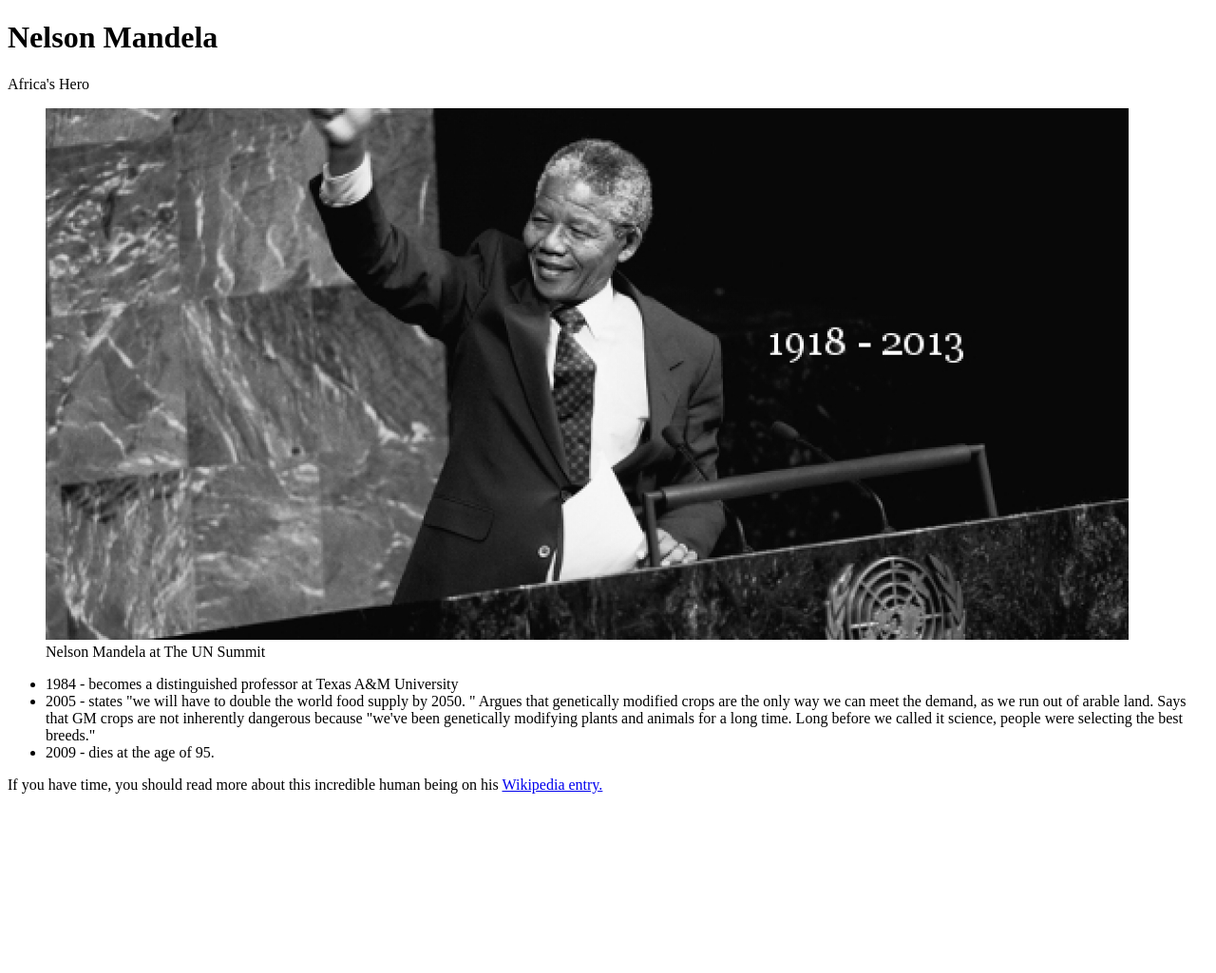
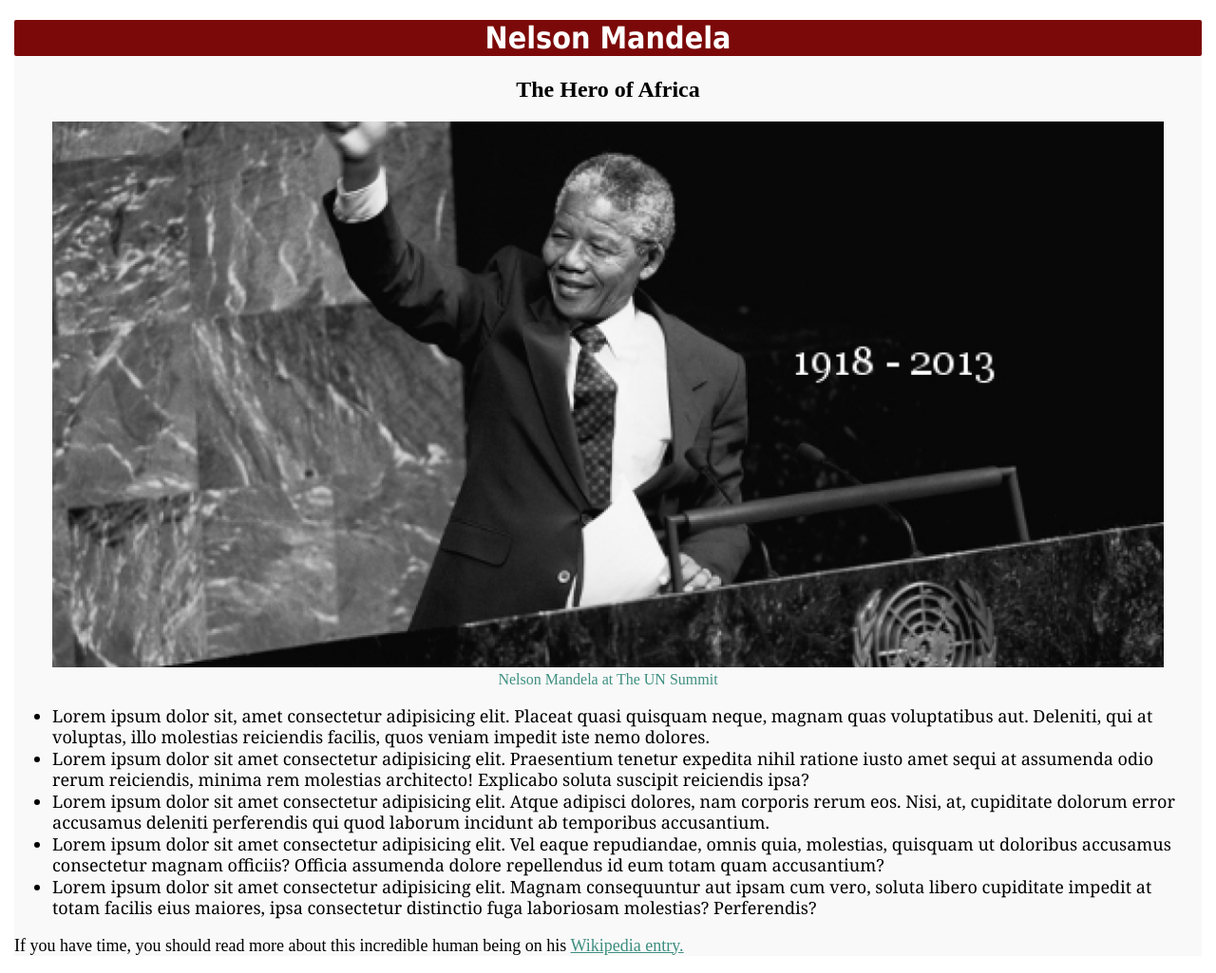
Before and after one commit to edrissa/Build-a-Tribute-Page, a plain HTML site: page index.html in a window 1280 px wide. Shown: the whole page at 95% size. Before the commit the page ends 852 px from the top, so only its background shows below. Drawn offline with Linux system fonts and the light colour scheme.

Commit message:
Project completed

```diff
--- a/index.html
+++ b/index.html
@@ -5,12 +5,14 @@
     <meta name="viewport" content="width=device-width, initial-scale=1.0">
     <meta http-equiv="X-UA-Compatible" content="ie=edge">
     <title>Tribute Page</title>
-    <link rel="stylesheet" href="style.css">
+    <link rel="stylesheet" href="main.css">
 </head>
 <body>
     <main id="main">
         <h1 id="title">Nelson Mandela</h1>
-        <p>Africa's Hero</p>
+
+        <h2 id="subtitle">The Hero of Africa</h2>
+
         <div id="img-div">
             <figure>
                 <img id="image" src="image/mandela.jpg">
@@ -23,17 +25,31 @@
         </div>
 
         <div id="tribute-info">
-            <p>
                 <ul>
-                    <li>1984 - becomes a distinguished professor at Texas A&M University</li>
-                    <li>2005 - states "we will have to double the world food supply by 2050.
-                        " Argues that genetically modified crops are the only way we can meet the demand,
-                        as we run out of arable land. Says that GM crops are not inherently dangerous because
-                        "we've been genetically modifying plants and animals for a long time. Long before we called it science,
-                         people were selecting the best breeds."
-                    <li>2009 - dies at the age of 95.</li>
+                    <li>Lorem ipsum dolor sit, amet consectetur adipisicing elit. Placeat quasi quisquam neque, magnam quas voluptatibus aut. Deleniti,
+                        qui at voluptas, illo molestias reiciendis facilis, quos veniam impedit iste nemo dolores.
+                    </li>
+
+                    <li>Lorem ipsum dolor sit amet consectetur adipisicing elit.
+                        Praesentium tenetur expedita nihil ratione iusto amet sequi at assumenda odio rerum reiciendis,
+                        minima rem molestias architecto! Explicabo soluta suscipit reiciendis ipsa?
+                    </li>
+
+                    <li>Lorem ipsum dolor sit amet consectetur adipisicing elit. Atque adipisci dolores, nam corporis rerum eos. Nisi, at,
+                        cupiditate dolorum error accusamus deleniti perferendis qui quod laborum incidunt ab temporibus accusantium.
+                    </li>
+
+                    <li>
+                        Lorem ipsum dolor sit amet consectetur adipisicing elit. Vel eaque repudiandae, omnis quia, molestias,
+                        quisquam ut doloribus accusamus consectetur magnam officiis? Officia assumenda dolore repellendus id eum totam quam accusantium?
+                    </li>
+
+                    <li>
+                        Lorem ipsum dolor sit amet consectetur adipisicing elit. Magnam consequuntur aut ipsam cum vero,
+                        soluta libero cupiditate impedit at totam facilis eius maiores, ipsa consectetur distinctio fuga laboriosam molestias? Perferendis?
+                    </li>
+
                 </ul>
-            </p>
         </div>
 
         <div id="tribute-link">
--- a/main.css
+++ b/main.css
@@ -1,7 +1,45 @@
 #main{
-    margin: auto;
+    width: 1250px;
+    margin: 0 auto;
+    background-color: hsla(0, 6%, 77%, 0.1);
+}
+
+#title{
+    font-family: tahoma;
+    color: rgb(255, 255, 255);
+    text-align: center;
+    background-color: hsl(0, 87%, 26%);
+    border-radius: 2px;
+}
+
+#subtitle{
+    text-align: center;
+}
+
+#img-div{
+    width: 1250px;
+}
+
+#image{
+    width: 100%;
 }
 
 #img-caption{
-    margin: auto;
+    text-align: center;
+    color: hsl(170, 40%, 40%);
 }
+
+#tribute-info{
+    width: 1250px;
+    font-family: georgia;
+    font-size: 18px;
+    line-height: 22.5px;
+}
+
+#tribute-link{
+    font-size: 18px;
+}
+
+a{
+    color: hsl(170, 40%, 40%);
+}
```
